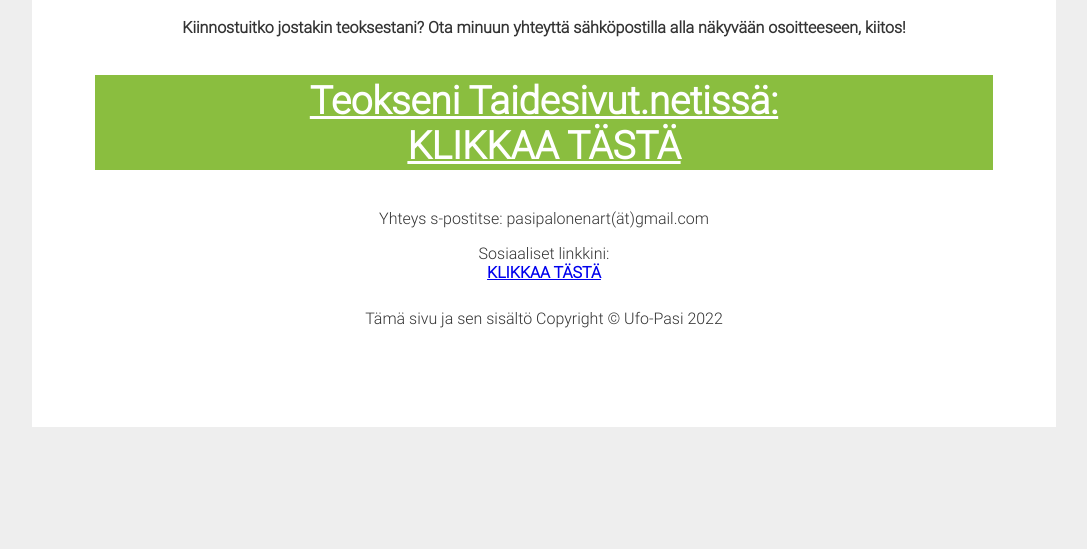
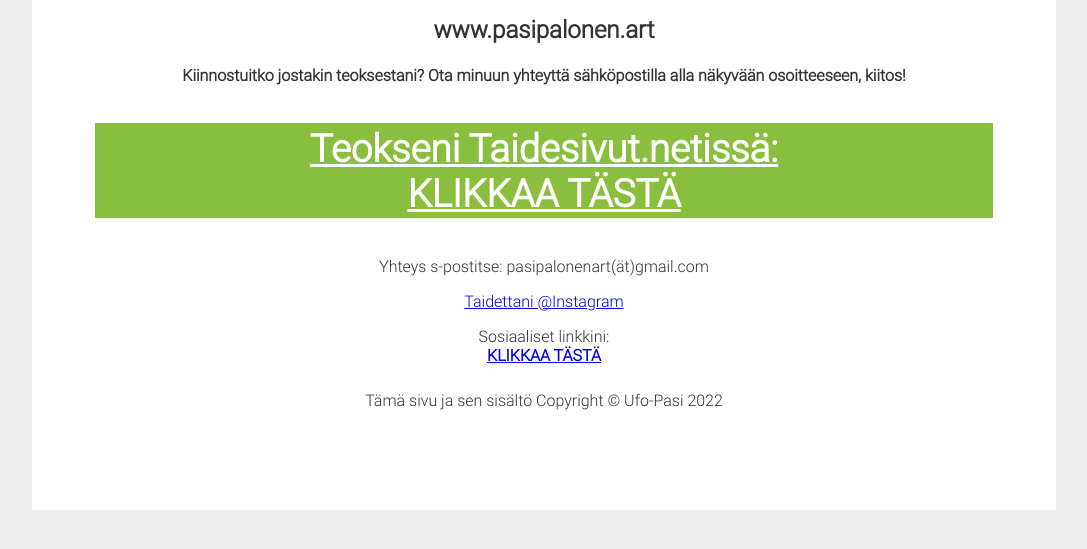
Before and after one commit to ufotutkimut/ufotutkimut, a plain HTML site: page index.html in a window 1280 px wide. Shown: the part 237-786 px from the top of the page, without its empty margins (96-1183 px from the left). Drawn offline with Linux system fonts and the light colour scheme.

Commit message:
Update index.html

```diff
--- a/index.html
+++ b/index.html
@@ -4,7 +4,7 @@
 <META HTTP-EQUIV="Content-Type" CONTENT="text/html; charset=utf-8">
 <META NAME="generator" CONTENT="NoteTab Light">
 <META NAME="description" content="Ufo-Pasi">
-<META NAME="keywords" content="Ufo-Pasi, taide, taiteilija, ite-taide, ite-taiteilija, outsider, outsider-taide, outsider-taiteilija">
+<META NAME="keywords" content="Ufo-Pasi, taide, taiteilija, ite-taide, ite-taiteilija, outsider, outsider-taide, outsider-taiteilija, pasi palonen, pasi, palonen">
 <META NAME="author" content="Ufo-Pasi">
 <style>
 	@font-face {
@@ -64,7 +64,7 @@
 	}
 	h3 a, h3 a:visited, h3 a:hover { color: #fff;}
 </style>
-<TITLE>Outsider-taiteilija Ufo-Pasi</TITLE>
+<TITLE>Outsider-taiteilija Pasi Palonen</TITLE>
 </HEAD>
 <BODY>
 
@@ -74,8 +74,7 @@
 <div class="main">
 <h2>Outsider-taiteilija</h2>
 <h1><img style="width: 20vw !important;" alt="" src="pasilogo.jpg" /></h1>
-<!-- <h2><b>www.pasipalonen.art</b></h2>
--->
+<h2><b>www.pasipalonen.art</b></h2>
 
 <!-- <h3 style="max-font-size: 2.7vw;">Saatavilla olevat teokset</h3> -->
 
@@ -85,7 +84,9 @@
 <p style="max-font-size: 2.5vw;">
 	Yhteys s-postitse: pasipalonenart(ät)gmail.com
 </p>
-
+<p style="max-font-size: 2.5vw;">
+	<a href="https://www.instagram.com/pasipalonen.art/" target="top">Taidettani @Instagram</a>
+	</p>
 <p style="max-font-size: 2.5vw;">
 	Sosiaaliset linkkini:<br/><a href="https://www.ufotutkimut.art/" target="top"><b>KLIKKAA TÄSTÄ</b></a>
 </p>
```
